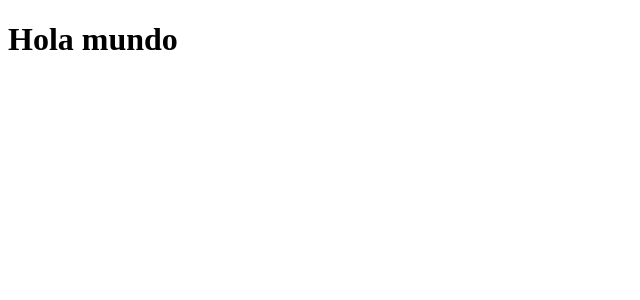
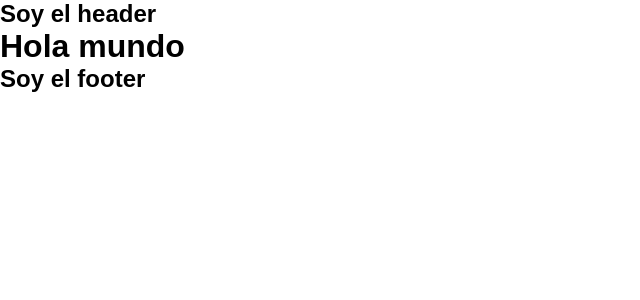
Before and after one commit to Javiergda/final-project-client, a React (Create React App) app: page / in a window 1280 px wide. Shown: the top 300 px of the page, without its empty margins (0-640 px from the left). Built offline with nearby package versions, Linux system fonts and the light colour scheme.

Commit message:
estructura inicial de directorio

```diff
--- a/package.json
+++ b/package.json
@@ -6,6 +6,7 @@
     "@testing-library/jest-dom": "^5.16.1",
     "@testing-library/react": "^12.1.2",
     "@testing-library/user-event": "^13.5.0",
+    "node-sass": "^7.0.0",
     "react": "^17.0.2",
     "react-dom": "^17.0.2",
     "react-scripts": "5.0.0",
--- a/src/App.js
+++ b/src/App.js
@@ -1,7 +1,9 @@
+import { HomePage } from "./components/HomePage/HomePage";
+
 function App() {
   return (
     <div className="App">
-      <h1>Hola mundo</h1>
+      <HomePage />
     </div>
   );
 }
--- /dev/null
+++ b/src/components/HomePage/HomePage.js
@@ -0,0 +1,15 @@
+import React from 'react'
+
+import { Header } from '../common/Header'
+import { Footer } from '../common/Footer'
+
+
+export const HomePage = () => {
+    return (
+        <div>
+            <Header />
+            <h1>Hola mundo</h1>
+            <Footer />
+        </div>
+    )
+}
--- /dev/null
+++ b/src/components/common/Footer.js
@@ -0,0 +1,9 @@
+import React from 'react'
+
+export const Footer = () => {
+    return (
+        <div>
+            <h2>Soy el footer</h2>
+        </div>
+    )
+}
--- /dev/null
+++ b/src/components/common/Header.js
@@ -0,0 +1,9 @@
+import React from 'react'
+
+export const Header = () => {
+    return (
+        <div>
+            <h2>Soy el header</h2>
+        </div>
+    )
+}
--- a/src/index.js
+++ b/src/index.js
@@ -1,6 +1,8 @@
 import React from 'react';
 import ReactDOM from 'react-dom';
 import App from './App';
+
+import './styles/styles.scss'
 
 
 ReactDOM.render(
--- /dev/null
+++ b/src/styles/base/_base.scss
@@ -0,0 +1,10 @@
+*{
+    margin: 0px;
+    box-sizing: border-box;
+    font-family: "Arial";
+  }
+
+html,body{
+  height: 100vh;
+  width: 100vw;
+}
--- /dev/null
+++ b/src/styles/base/_settings.scss
@@ -0,0 +1,3 @@
+//Colors
+
+$primary: #ff0000;
--- /dev/null
+++ b/src/styles/styles.scss
@@ -0,0 +1,9 @@
+// Base
+
+@import './base/settings';
+@import './base/base';
+
+// Components
+
+@import './components/header';
+@import './components/footer';
```
Also changed, not shown: src/styles/components/_footer.scss (added), src/styles/components/_header.scss (added), 1 other file (tests, documents, lock files or other folders).
